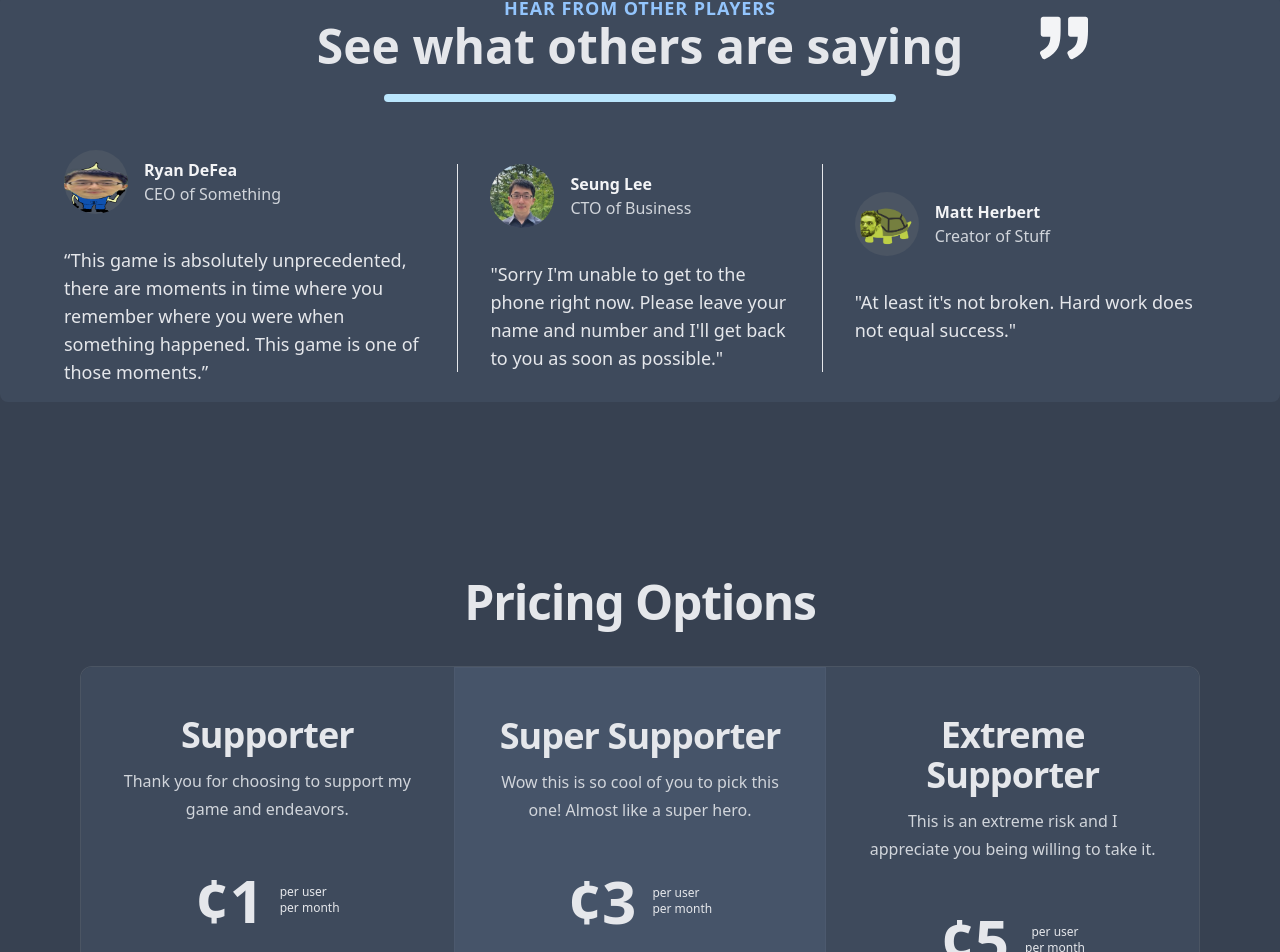
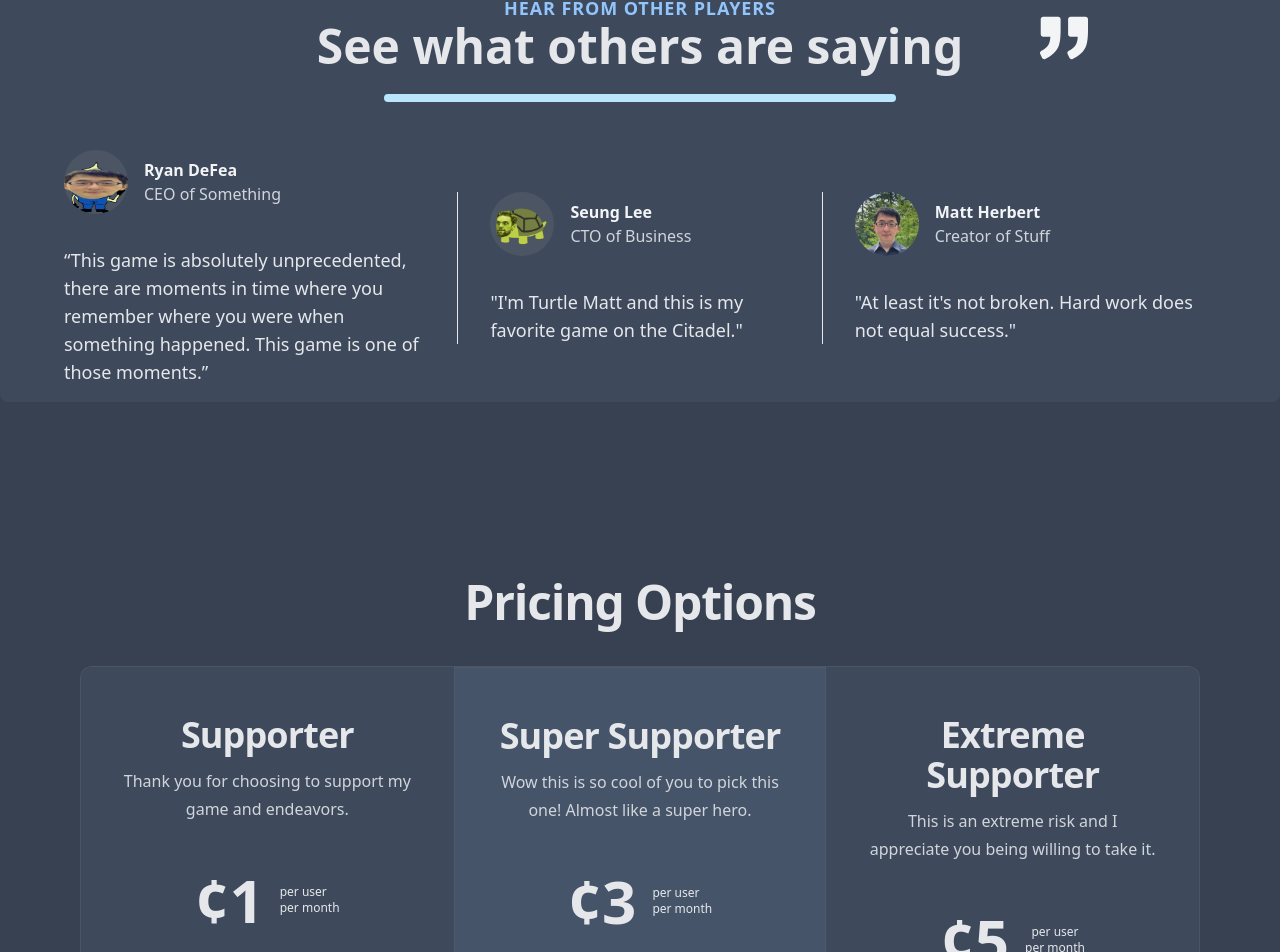
Before and after one commit to a-shevlin/doughnut-react, a React (Create React App) app: page / in a window 1280 px wide. Shown: the part 2165-3117 px from the top of the page. Built offline with nearby package versions, Linux system fonts and the light colour scheme.

Commit message:
update testimonials.

```diff
--- a/src/components/Testimonial.js
+++ b/src/components/Testimonial.js
@@ -34,19 +34,19 @@ function Testimonial() {
 							<div class="flex flex-col items-start justify-start w-full h-auto px-0 mx-0 mb-12 border-l border-r border-transparent lg:w-1/3 lg:mb-0 lg:px-8 lg:mx-8 lg:border-gray-200">
 								<div class="flex items-center justify-center">
 									<div class="w-16 h-16 mr-4 overflow-hidden bg-gray-600 rounded-full">
-										<img src={seung} class="object-cover w-full h-full" />
+										<img src={marl} class="object-cover w-full h-full" />
 									</div>
 									<div class="flex flex-col items-start justify-center">
 										<h4 class="font-bold text-gray-100">Seung Lee</h4>
 										<p class="text-gray-300">CTO of Business</p>
 									</div>
 								</div>
-								<blockquote class="mt-8 text-lg text-gray-200">"Sorry I'm unable to get to the phone right now. Please leave your name and number and I'll get back to you as soon as possible."</blockquote>
+								<blockquote class="mt-8 text-lg text-gray-200">"I'm Turtle Matt and this is my favorite game on the Citadel."</blockquote>
 							</div>
 							<div class="flex flex-col items-start justify-start w-full h-auto lg:w-1/3">
 								<div class="flex items-center justify-center">
 									<div class="w-16 h-16 mr-4 overflow-hidden bg-gray-600 rounded-full">
-										<img src={marl} class="object-cover w-full h-full" />
+										<img src={seung} class="object-cover w-full h-full" />
 									</div>
 									<div class="flex flex-col items-start justify-center">
 										<h4 class="font-bold text-gray-100">Matt Herbert</h4>
```
